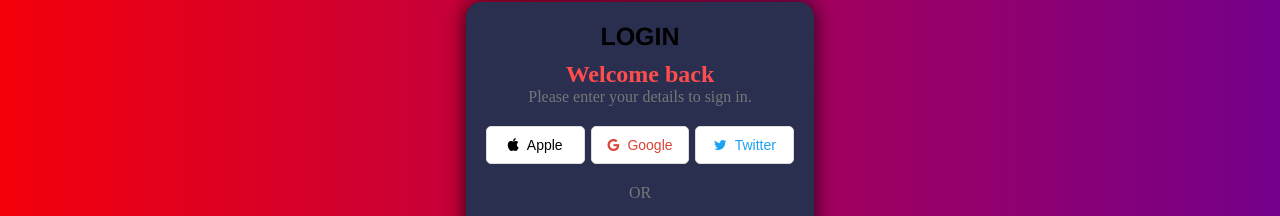
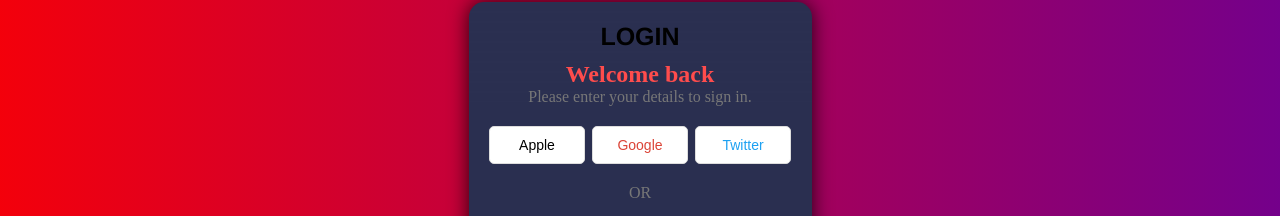
Before and after one commit to sagarpathak0/tracker-money, a React (Create React App) app in the folder frontend/: page /login in a window 1280 px wide. Shown: the part 146-362 px from the top of the page. Built offline with nearby package versions, Linux system fonts and the light colour scheme.

Commit message:
Update Login.js

```diff
--- a/frontend/src/pages/Login.js
+++ b/frontend/src/pages/Login.js
@@ -4,7 +4,6 @@
 import { ToastContainer } from "react-toastify";
 import { useState } from "react";
 import { handleError, handleSuccess } from "../utils";
-import 'font-awesome/css/font-awesome.min.css';
 
 function Login() {
   const [loginInfo, setLoginInfo] = useState({
@@ -63,9 +62,9 @@
         <h2>Welcome back</h2>
         <p>Please enter your details to sign in.</p>
         <div className="social-login">
-          <button className="social-button apple"><i className="fa fa-apple"></i> Apple</button>
-          <button className="social-button google"><i className="fa fa-google"></i> Google</button>
-          <button className="social-button twitter"><i className="fa fa-twitter"></i> Twitter</button>
+          <button className="social-button apple">Apple</button>
+          <button className="social-button google">Google</button>
+          <button className="social-button twitter">Twitter</button>
         </div>
         <p className="or">OR</p>
         <form onSubmit={handleLogin}>
```
